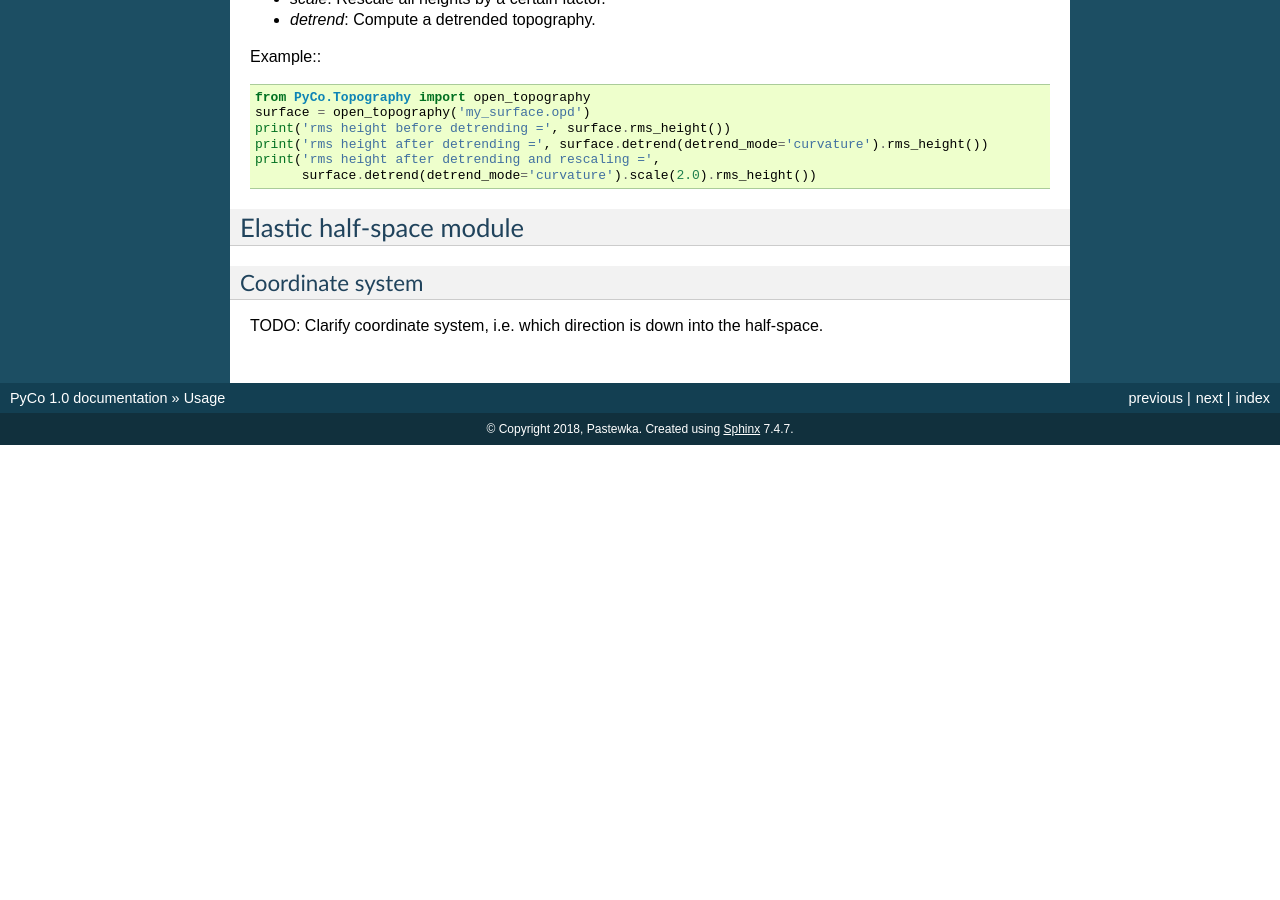
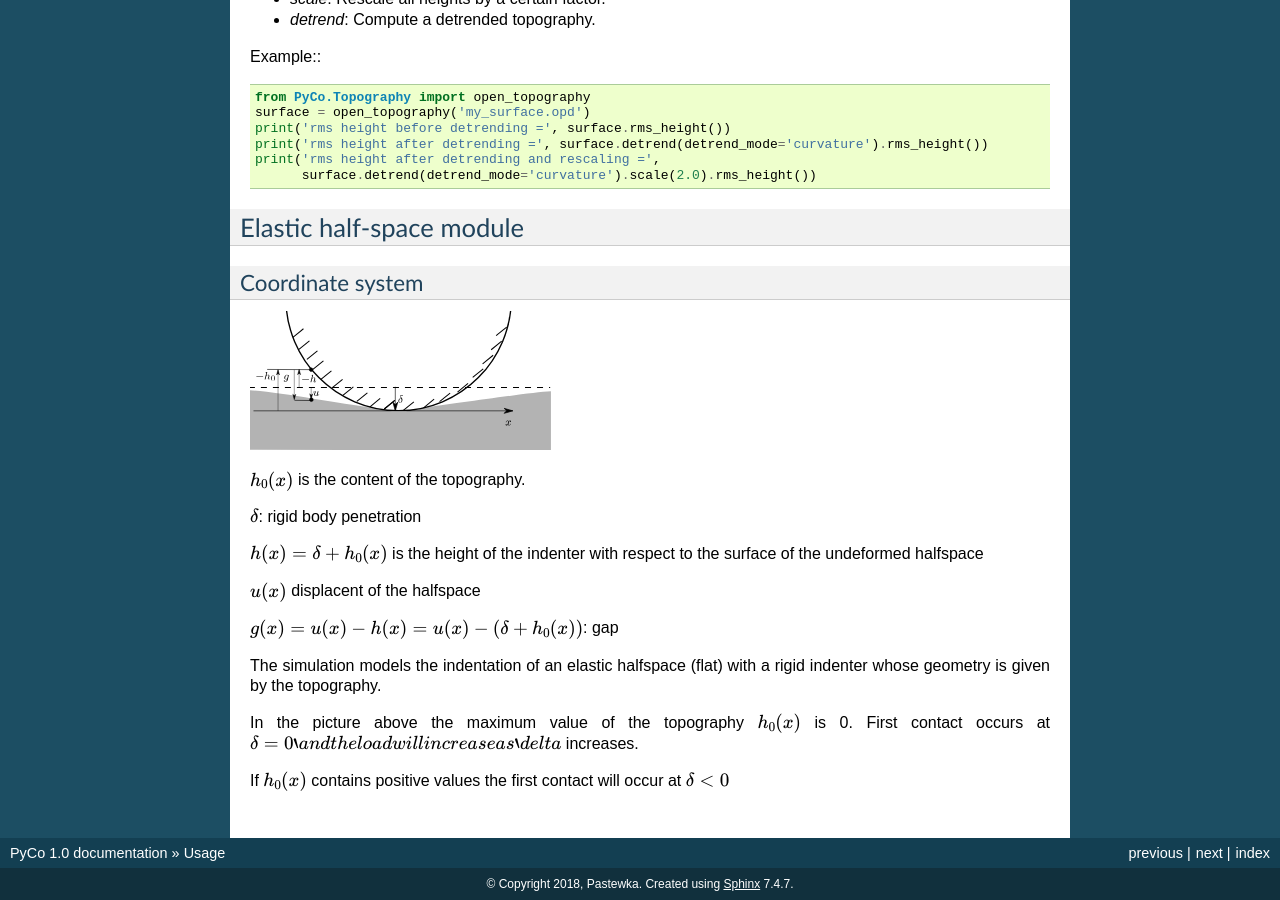
Before and after one commit to ContactEngineering/ContactMechanics, a Sphinx documentation site: the page built from docs/usage.rst, in a window 1280 px wide and 900 px high, scrolled down 1449 px. Built offline with Sphinx 7.4.7, drawn with Linux system fonts in a browser that asks for light colours; pages that are not in the unit, such as notebooks, are missing from menus; before the commit the page ends 1894 px from its top, so only the background shows below that.

Commit message:
DOC: Clarified definitions of geometry in the indentation of the elastic halfspace

```diff
--- a/docs/usage.rst
+++ b/docs/usage.rst
@@ -66,4 +66,21 @@ Elastic half-space module
 Coordinate system
 +++++++++++++++++
 
-TODO: Clarify coordinate system, i.e. which direction is down into the half-space.
+.. image:: ./Figures/geometry_pdf_tex.svg
+
+:math:`h_0(x)` is the content of the topography.
+
+:math:`\delta`: rigid body penetration
+
+:math:`h(x) = \delta + h_0(x)` is the height of the indenter with respect to the surface of the undeformed halfspace
+
+:math:`u(x)` displacent of the halfspace
+
+:math:`g(x) = u(x) - h(x) = u(x) - (\delta + h_0(x))`: gap
+
+
+The simulation models the indentation of an elastic halfspace (flat) with a rigid indenter whose geometry is given by the topography.
+
+In the picture above the maximum value of the topography :math:`h_0(x)` is 0. First contact occurs at :math:`\delta = 0 ` and the load will increase as `delta` increases.
+
+If :math:`h_0(x)` contains positive values the first contact will occur at :math:`\delta < 0`
```
Also changed, not shown: docs/Figures/geometry.svg (added), docs/Figures/geometry_pdf_tex.svg (added).
